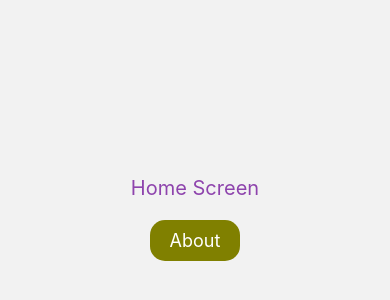
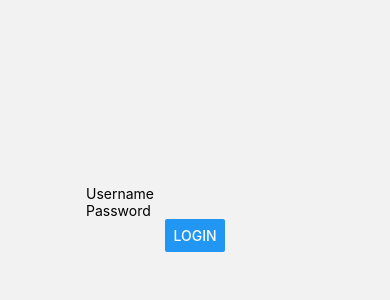
Before and after one commit to abhijitsinha-dev/react-native, a React Native app: screen /Login in a window 390 px wide. Before the commit this address had no page. Shown: the part 204-504 px from the top of the page. Built offline with nearby package versions, Linux system fonts and the light colour scheme.

Commit message:
Passing data between screens

```diff
--- a/App.jsx
+++ b/App.jsx
@@ -4,6 +4,7 @@ import {createNativeStackNavigator} from '@react-navigation/native-stack';
 import Home from './src/navigation/Home';
 import About from './src/navigation/About';
 import Contact from './src/navigation/Contact';
+import Login from './src/navigation/Login';
 
 const Stack = createNativeStackNavigator();
 
@@ -11,6 +12,12 @@ const App = () => {
   return (
     <NavigationContainer>
       <Stack.Navigator>
+        <Stack.Screen
+          name="Login"
+          component={Login}
+          options={{headerShown: false}}
+        />
+
         <Stack.Screen
           name="Home"
           component={Home}
--- a/src/navigation/Home.jsx
+++ b/src/navigation/Home.jsx
@@ -1,10 +1,14 @@
 import {View, Text, StyleSheet, TouchableOpacity} from 'react-native';
 import React from 'react';
 
-const Home = ({navigation}) => {
+const Home = props => {
+  const {navigation, route} = props;
+  const {username} = route.params;
+  console.log(username);
+
   return (
     <View style={styles.mainContainer}>
-      <Text style={styles.Heading}>Home Screen</Text>
+      <Text style={styles.Heading}>Hello {username}</Text>
       <TouchableOpacity
         style={styles.button}
         onPress={() => navigation.navigate('About')}>
--- /dev/null
+++ b/src/navigation/Login.jsx
@@ -0,0 +1,22 @@
+import {View, Text, TextInput, Button} from 'react-native';
+import React, {useState} from 'react';
+
+const Login = ({navigation}) => {
+  const [username, setUsername] = useState('');
+  return (
+    <View style={{flex: 1, justifyContent: 'center', alignItems: 'center'}}>
+      <TextInput
+        placeholder="Username"
+        value={username}
+        onChangeText={setUsername}
+      />
+      <TextInput placeholder="Password" secureTextEntry />
+      <Button
+        title="Login"
+        onPress={() => navigation.navigate('Home', {username})}
+      />
+    </View>
+  );
+};
+
+export default Login;
```
